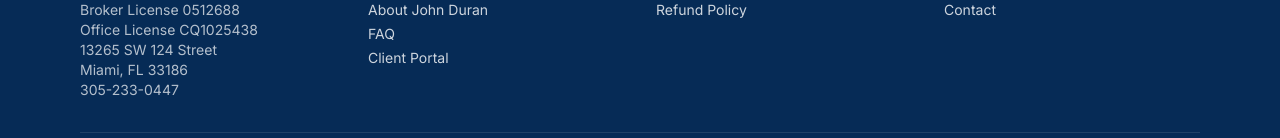
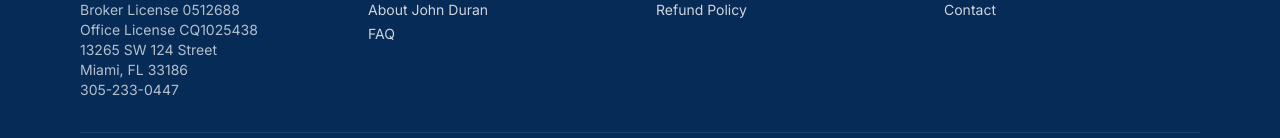
Before and after one commit to Elicasta/firstpremiermlsdirect, a Next.js app: page / in a window 1280 px wide. Shown: the part 2923-3061 px from the top of the page. Built offline with nearby package versions, Linux system fonts and the light colour scheme.

Commit message:
Hide client portal from simplified v1 flow

```diff
--- a/components/Footer.tsx
+++ b/components/Footer.tsx
@@ -35,7 +35,6 @@ export function Footer() {
               <li><Link href="/how-it-works" className="hover:text-white focus-ring">How It Works</Link></li>
               <li><Link href="/about" className="hover:text-white focus-ring">About John Duran</Link></li>
               <li><Link href="/faq" className="hover:text-white focus-ring">FAQ</Link></li>
-              <li><Link href="/portal" className="hover:text-white focus-ring">Client Portal</Link></li>
             </ul>
           </div>
 
```
